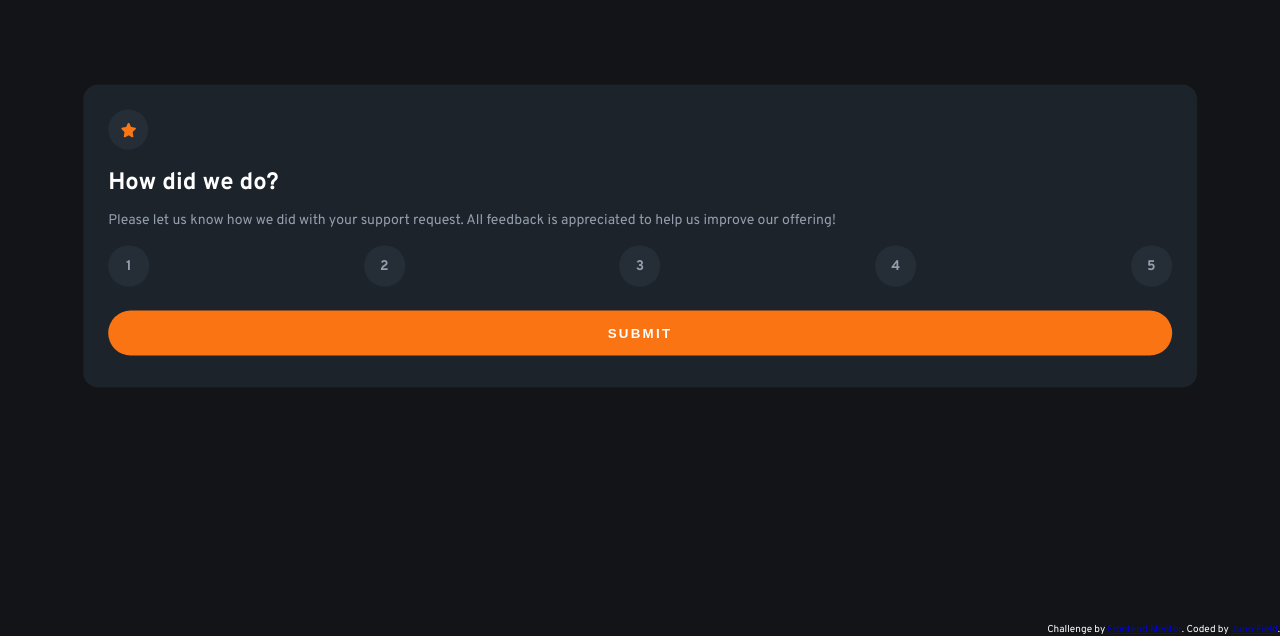
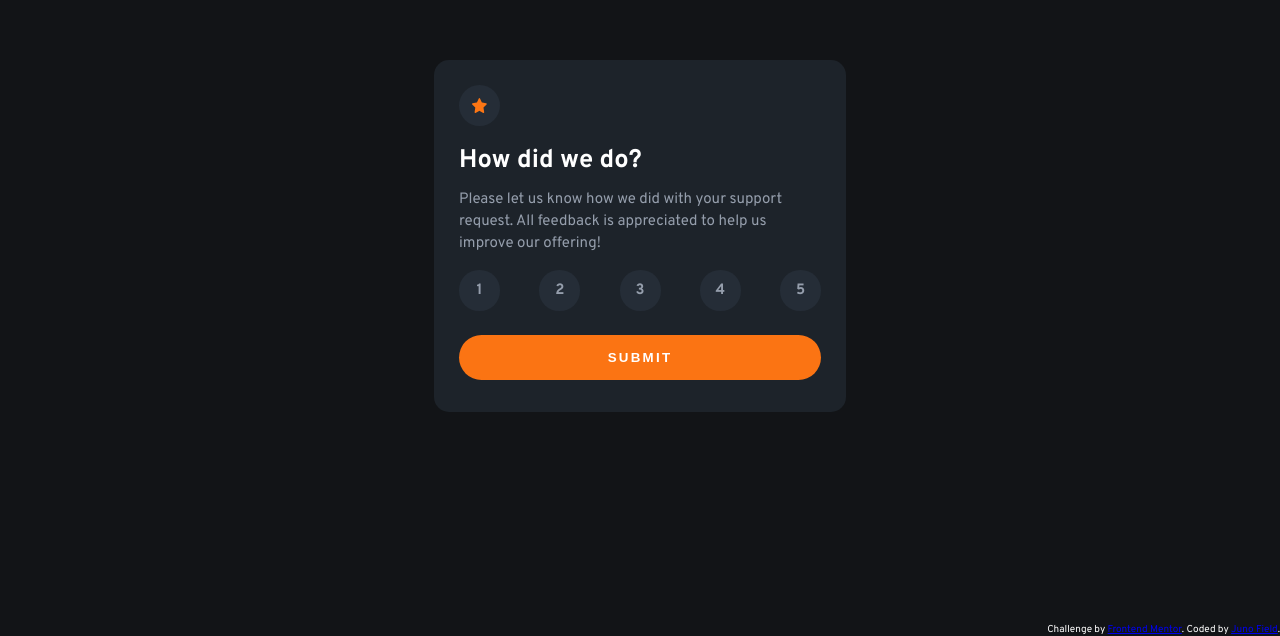
Before and after one commit to JunoField/fm-rating-component-attempt-2, a plain HTML site: page index.html in a window 1280 px wide. Shown: the part 164-800 px from the top of the page. Drawn offline with Linux system fonts and the light colour scheme.

Commit message:
done card width for desktop version, also did circle  sizing as a var but need to change to a class

```diff
--- a/style.css
+++ b/style.css
@@ -9,6 +9,8 @@
     font-family: 'Overpass', sans-serif;
     font-size: 14px;
     color: var(--lightGrey);
+
+    --circle-sizing: 41px;
 }
 
 body{
@@ -38,8 +40,8 @@ main{
 .star-circle{
     background-color: var(--mediumBlue);
     border-radius: 50%;
-    width: 40px;
-    height: 40px;
+    width: var(--circle-sizing);
+    height: var(--circle-sizing);
 
     display: flex;
     align-items: center;
@@ -81,8 +83,8 @@ input[type=radio]{
 
 input[type=radio] ~ div:first-of-type{
     background-color: var(--mediumBlue);
-    width: 41px;
-    height: 41px;
+    width: var(--circle-sizing);
+    height: var(--circle-sizing);
     border-radius: 20px;
 
     display: flex;
@@ -131,3 +133,14 @@ input[type=radio]:checked ~ div:first-of-type{
     bottom: 0px;
     font-size: 10px;
 }
+
+/*Desktop Site*/
+@media only screen and (min-width: 1000px){
+    :root{
+        font-size: 15px;
+    }
+
+    main{
+        width: 412px;
+    }
+}
```
